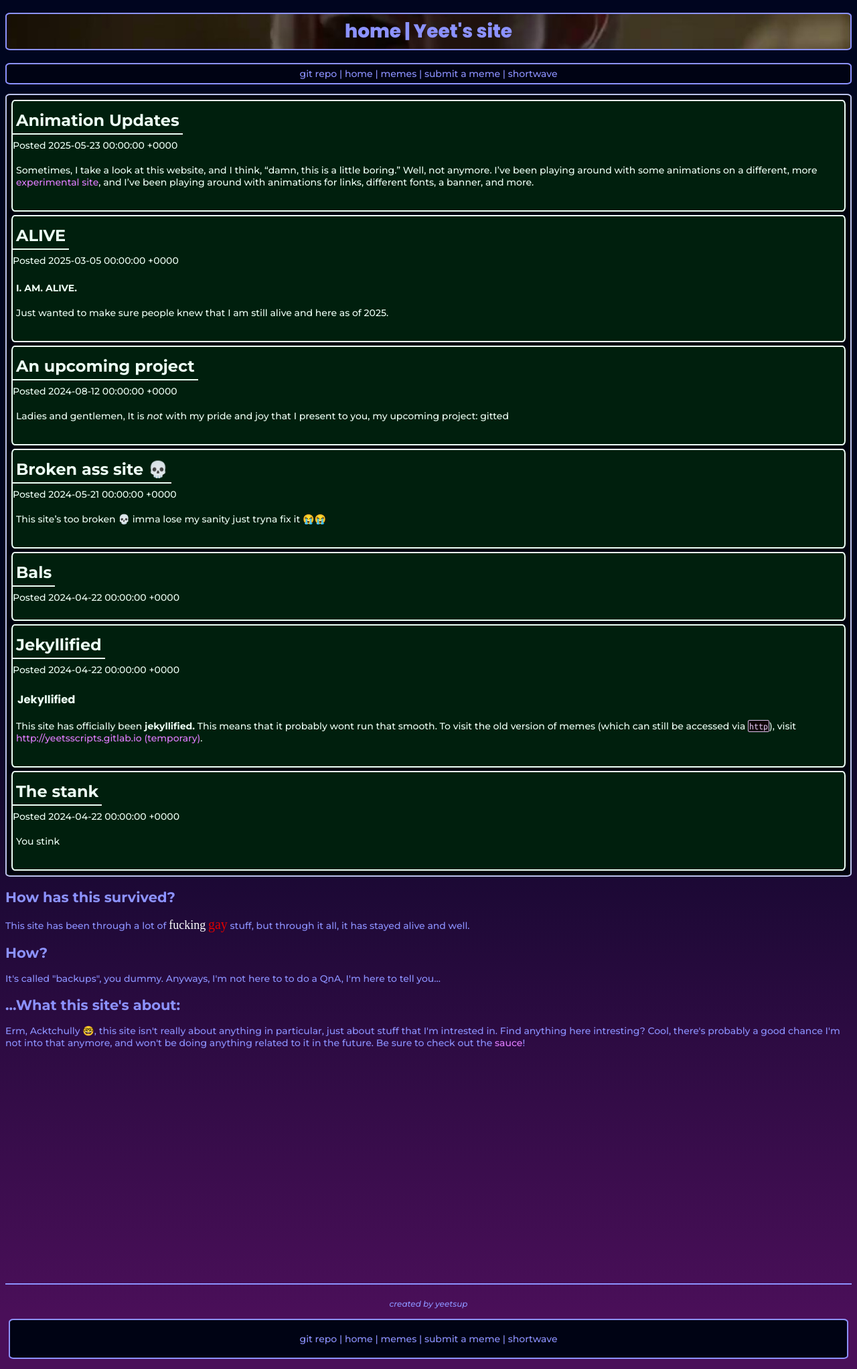
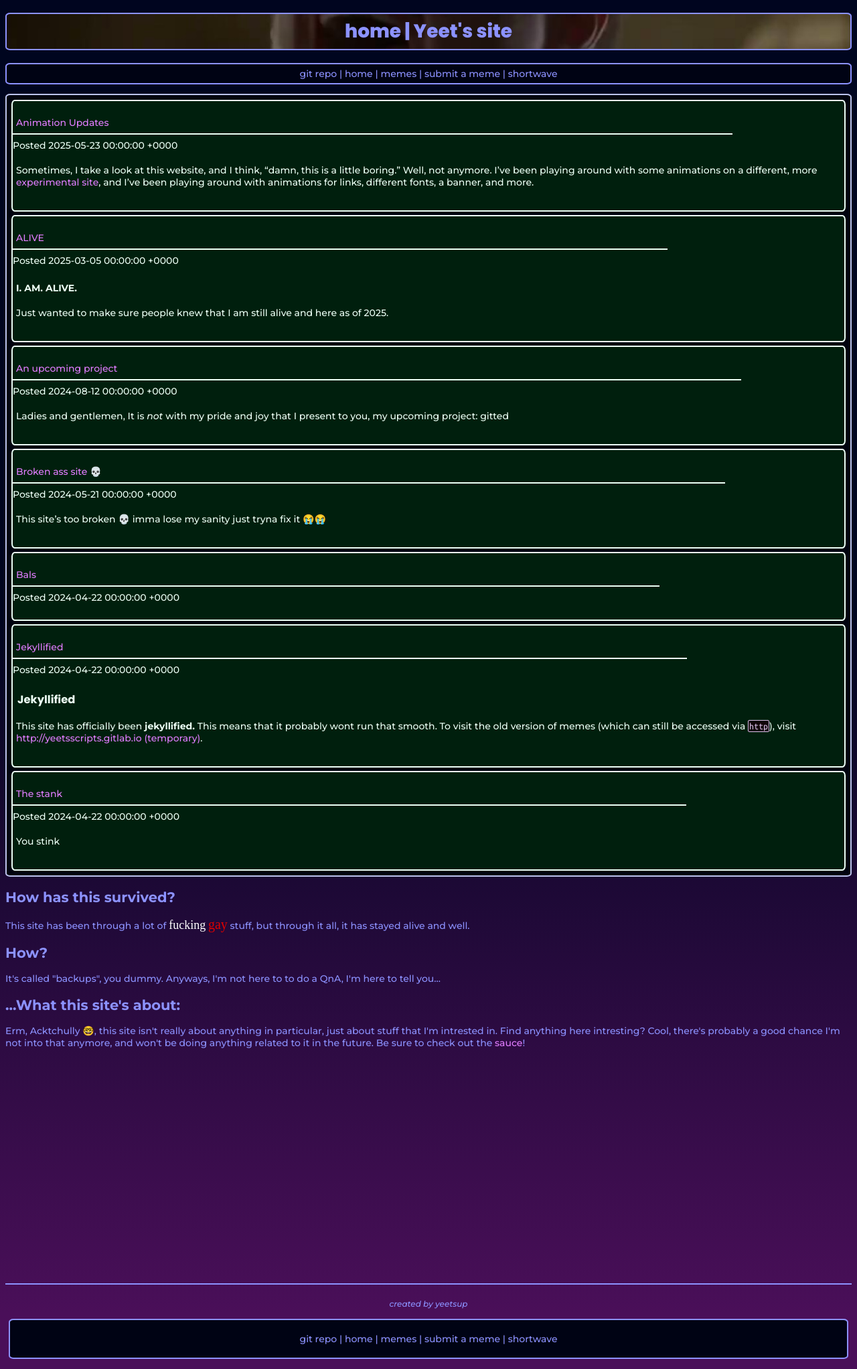
Before and after one commit to yeetssite/yeetssite.github.io, a Jekyll site: the page built from index.html, in a window 1280 px wide. Shown: the whole page at 67% size. Built offline with Jekyll 4.4.1, drawn with Linux system fonts in a browser that asks for light colours; some web fonts are replaced; a script that is not in the unit is left out.

Commit message:
make the posts look ugly

```diff
--- a/assets/css/base.css
+++ b/assets/css/base.css
@@ -326,6 +326,7 @@
 	font-weight: 700;
 	padding: 5px;
 	border-bottom: 2px solid #edfff5;
+	padding-right: 75%;
 }
 .snippet .body
 {
--- a/index.html
+++ b/index.html
@@ -6,7 +6,9 @@
   {% for post in site.posts %}
   <div class="snippet">
     <p>
-    <a href="{{ post.url }}" class="title">{{ post.title }}</a>
+    <span class="title">
+    <a href="{{ post.url }}">{{ post.title }}</a>
+    </span>
     <div class="postDate">Posted {{ post.date }}</div>
     <div class="body">
     {{ post.excerpt }}
```
